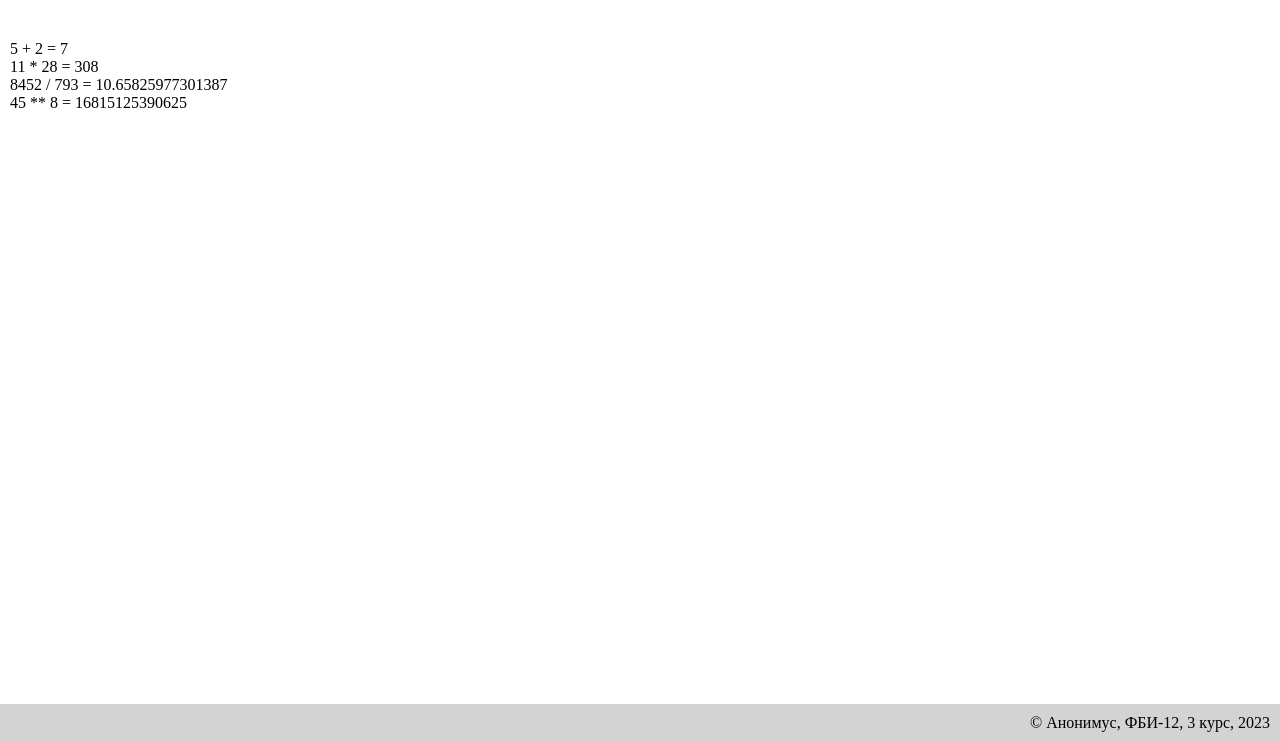
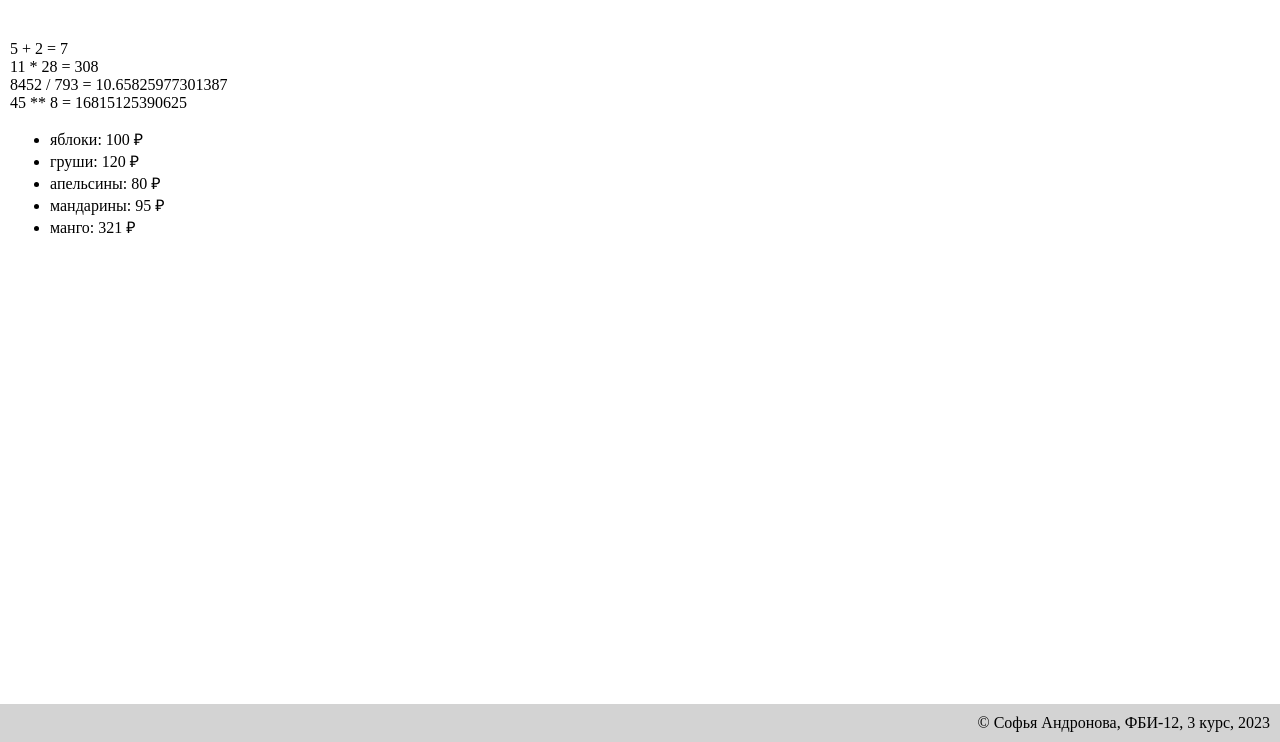
Before and after one commit to sof1sssm/web-programming-labs-2, a Flask app: page /lab2/example in a window 1280 px wide. Shown: the part 58-800 px from the top of the page. Run offline with Flask 3, Linux system fonts and the light colour scheme.

Commit message:
Цикл в шаблоне

```diff
--- a/app.py
+++ b/app.py
@@ -180,7 +180,12 @@ def cats():
 '''
 @app.route('/lab2/example')
 def example():
-    number_lab = '2'
-    group = 'ФБИ-12'
-    number_course = '3'
-    return render_template('example.html', number_lab=number_lab, group=group, number_course=number_course)
+    name, number_lab, group, number_course = 'Софья Андронова', 2, 'ФБИ-12', 3
+    fruits = [
+        {'name': 'яблоки', 'price': 100},
+        {'name': 'груши', 'price': 120},
+        {'name': 'апельсины', 'price': 80},
+        {'name': 'мандарины', 'price': 95},
+        {'name': 'манго', 'price': 321}
+    ]
+    return render_template('example.html', name=name, number_lab=number_lab, group=group, number_course=number_course, fruits=fruits)
--- a/templates/example.html
+++ b/templates/example.html
@@ -21,6 +21,11 @@
         11 * 28 = {{ 11 * 28 }}<br>
         8452 / 793 = {{ 8452 / 793 }}<br>
         45 ** 8 = {{ 45 ** 8 }}<br>
+        <ul>
+            {% for f in fruits %}
+            <li>{{ f.name }}: {{ f.price }} &#x20bd;</li>
+            {% endfor %}
+        </ul>
     </main>
 
     <footer>
```
